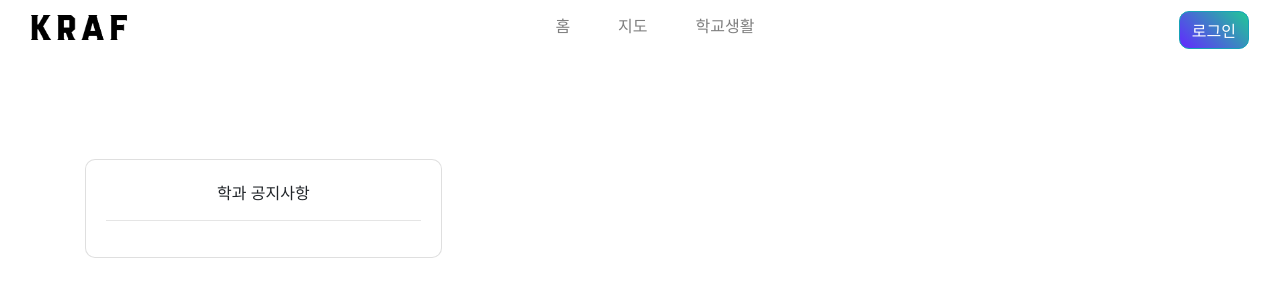
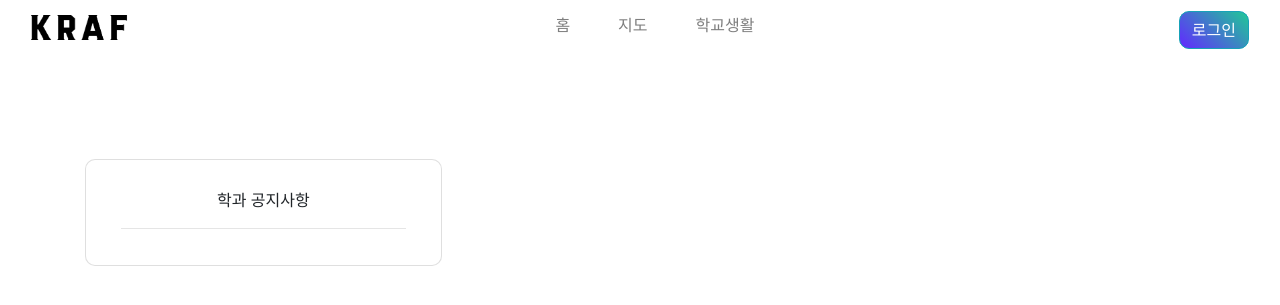
Before and after one commit to Sprint2Team3/kgu-life-kraf, a Python web app: template templates/index.html in a window 1280 px wide. Shown: the top 305 px of the page. Run offline with Jinja, Linux system fonts and the light colour scheme; the template is opened without the code that fills it, so the values that code supplies are empty; some web fonts are replaced.

Commit message:
fix[front]: 폰트 및 학과 공지사항 수정

```diff
--- a/static/style.css
+++ b/static/style.css
@@ -1,5 +1,17 @@
 
-* { font-family: 'Noto Sans KR', sans-serif; }
+* {
+  font-family: "Pretendard Variable", Pretendard, -apple-system, BlinkMacSystemFont,
+  system-ui, Roboto,
+  "Helvetica Neue",
+  "Segoe UI",
+  "Apple SD Gothic Neo",
+  "Noto Sans KR",
+  "Malgun Gothic",
+  "Apple Color Emoji",
+  "Segoe UI Emoji",
+  "Segoe UI Symbol",
+  sans-serif;
+}
 
 .mt-100{
   margin-top: 100px;
@@ -84,7 +96,14 @@
 }
 
 .notices {
+  display: block;
   white-space: nowrap;
   overflow: hidden;
   text-overflow: ellipsis;
+  color: inherit;
+  text-decoration: none;
 }
+
+.notices:hover {
+  text-decoration: underline;
+}
--- a/templates/base.html
+++ b/templates/base.html
@@ -6,9 +6,7 @@
   <link rel="stylesheet" href="{{ url_for('static', filename='style.css') }}">
   <link rel="stylesheet" href="https://cdn.jsdelivr.net/npm/bootstrap@4.6.2/dist/css/bootstrap.min.css">
 
-  <link rel="preconnect" href="https://fonts.googleapis.com">
-  <link rel="preconnect" href="https://fonts.gstatic.com" crossorigin>
-  <link href="https://fonts.googleapis.com/css2?family=Noto+Sans+KR:wght@100..900&display=swap" rel="stylesheet">
+  <link rel="stylesheet" as="style" crossorigin href="https://cdn.jsdelivr.net/gh/orioncactus/pretendard@v1.3.9/dist/web/variable/pretendardvariable.min.css" />
 
   <!-- <script src="https://unpkg.com/@tailwindcss/browser@4"></script>
   <script src="https://cdn.tailwindcss.com?plugins=forms,typography,aspect-ratio,line-clamp"></script> -->
--- a/templates/index.html
+++ b/templates/index.html
@@ -5,13 +5,13 @@
 {% block content %}
 
 <div id="cards-box" class="card-columns">
-  <div class="card custom-rounded">
-    <div class="card-body">
-      <p style="text-align: center; font-weight: 400; " >학과 공지사항</p>
+  <div class="card custom-rounded col-md-12">
+    <div class="card-body" style="overflow: hidden;" >
+      <p class="mt-2" style="text-align: center; font-weight: 500; " > 학과 공지사항 </p>
       <hr>
       {% for notice in noticeList %}
       <div>
-        <p class="notices">{{notice.title}}</p>
+        <a class="notices mb-3" style="color: rgb(120, 120, 120);" href="{{notice.link}}" >{{notice.title}}</a>
       </div>
       {% endfor %}
     </div>
```
